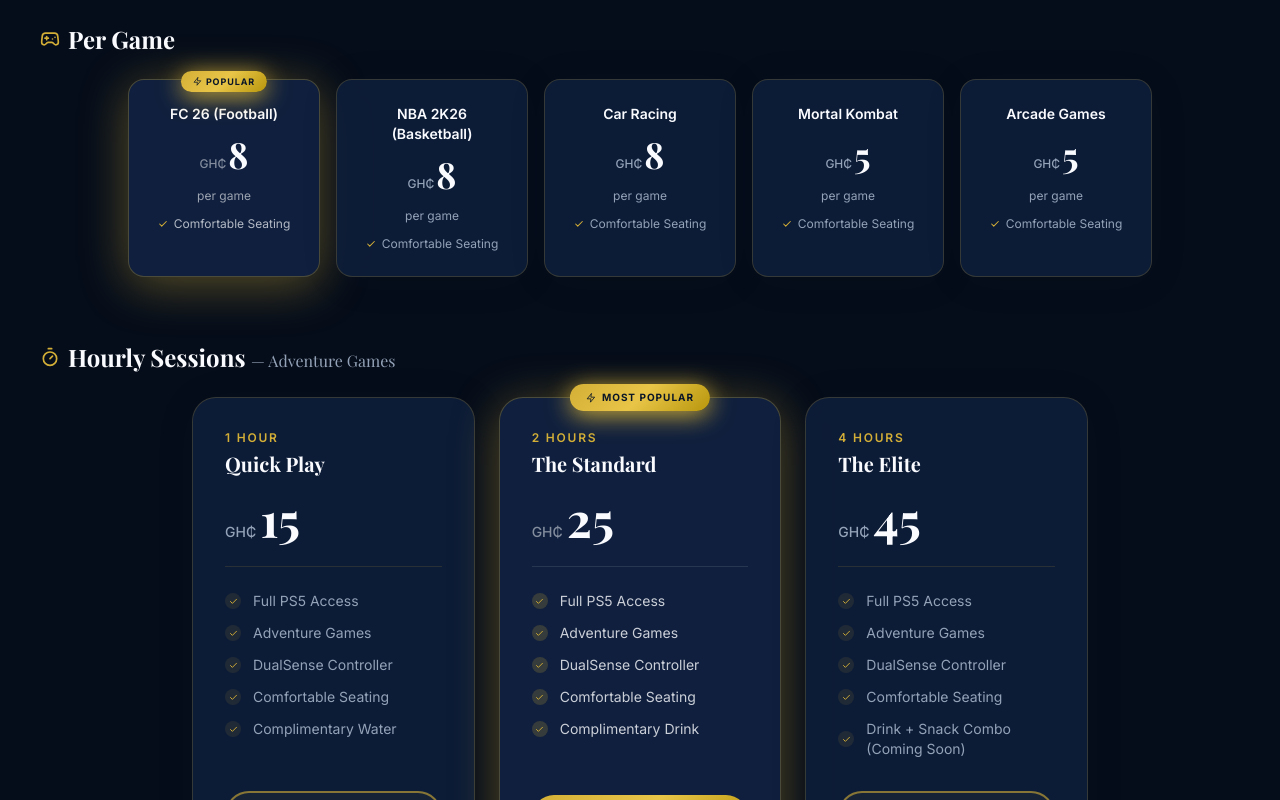
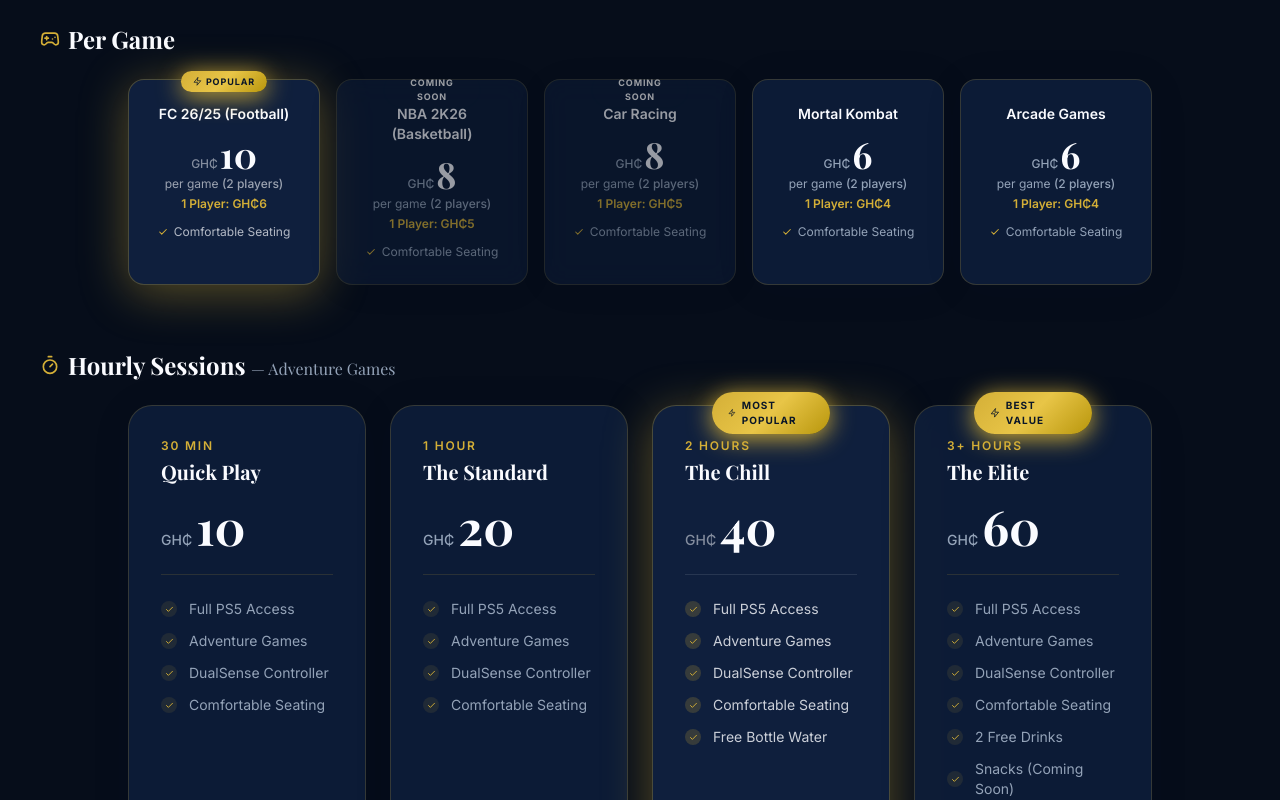
Before and after one commit to raphaelerbynn/game-website, a React (Vite) app: page / in a window 1280 px wide. Shown: the part 3780-4580 px from the top of the page. Built offline with nearby package versions, Linux system fonts and the light colour scheme; a web font is replaced by a local one.

Commit message:
UPDATE: Price adjustment for games

```diff
--- a/src/components/Pricing.jsx
+++ b/src/components/Pricing.jsx
@@ -6,8 +6,8 @@ import { useApp } from '../context/AppContext'
 const hourlyPlans = [
   {
     name: 'Quick Play',
-    duration: '1 Hour',
-    price: 15,
+    duration: '30 Min',
+    price: 10,
     currency: 'GH₵',
     tag: null,
     features: [
@@ -15,14 +15,27 @@ const hourlyPlans = [
       'Adventure Games',
       'DualSense Controller',
       'Comfortable Seating',
-      'Complimentary Water',
     ],
     highlight: false,
   },
   {
     name: 'The Standard',
+    duration: '1 Hour',
+    price: 20,
+    currency: 'GH₵',
+    tag: null,
+    features: [
+      'Full PS5 Access',
+      'Adventure Games',
+      'DualSense Controller',
+      'Comfortable Seating',
+    ],
+    highlight: false,
+  },
+  {
+    name: 'The Chill',
     duration: '2 Hours',
-    price: 25,
+    price: 40,
     currency: 'GH₵',
     tag: 'Most Popular',
     features: [
@@ -30,33 +43,34 @@ const hourlyPlans = [
       'Adventure Games',
       'DualSense Controller',
       'Comfortable Seating',
-      'Complimentary Drink',
+      'Free Bottle Water',
     ],
     highlight: true,
   },
   {
     name: 'The Elite',
-    duration: '4 Hours',
-    price: 45,
+    duration: '3+ Hours',
+    price: 60,
     currency: 'GH₵',
-    tag: null,
+    tag: 'Best Value',
     features: [
       'Full PS5 Access',
       'Adventure Games',
       'DualSense Controller',
       'Comfortable Seating',
-      'Drink + Snack Combo (Coming Soon)',
+      '2 Free Drinks',
+      'Snacks (Coming Soon)',
     ],
     highlight: false,
   },
 ]
 
 const perGamePricing = [
-  { game: 'FC 26 (Football)',   price: 8, currency: 'GH₵', highlight: true },
-  { game: 'NBA 2K26 (Basketball)', price: 8, currency: 'GH₵', highlight: false },
-  { game: 'Car Racing',         price: 8, currency: 'GH₵', highlight: false },
-  { game: 'Mortal Kombat',      price: 5, currency: 'GH₵', highlight: false },
-  { game: 'Arcade Games',       price: 5, currency: 'GH₵', highlight: false },
+  { game: 'FC 26/25 (Football)',       price: 10, soloPrice: 6, currency: 'GH₵', highlight: true,  unavailable: false },
+  { game: 'NBA 2K26 (Basketball)',  price: 8,  soloPrice: 5, currency: 'GH₵', highlight: false, unavailable: true },
+  { game: 'Car Racing',            price: 8,  soloPrice: 5, currency: 'GH₵', highlight: false, unavailable: true },
+  { game: 'Mortal Kombat',         price: 6,  soloPrice: 4, currency: 'GH₵', highlight: false, unavailable: false },
+  { game: 'Arcade Games',          price: 6,  soloPrice: 4, currency: 'GH₵', highlight: false, unavailable: false },
 ]
 
 function FadeIn({ children, delay = 0 }) {
@@ -106,14 +120,25 @@ export default function Pricing() {
           {perGamePricing.map((item, i) => (
             <FadeIn key={item.game} delay={i * 0.07}>
               <motion.div
-                whileHover={{ y: -4 }}
+                whileHover={{ y: item.unavailable ? 0 : -4 }}
                 transition={{ type: 'spring', stiffness: 300 }}
                 className={`relative rounded-2xl p-6 text-center h-full flex flex-col items-center
-                  ${item.highlight
-                    ? 'bg-navy dark:bg-navy-2 text-ivory shadow-gold-lg border border-gold/30'
-                    : 'card-glass text-navy dark:text-ivory'
+                  ${item.unavailable
+                    ? 'card-glass text-navy dark:text-ivory opacity-60'
+                    : item.highlight
+                      ? 'bg-navy dark:bg-navy-2 text-ivory shadow-gold-lg border border-gold/30'
+                      : 'card-glass text-navy dark:text-ivory'
                   }`}>
-                {item.highlight && (
+                {item.unavailable && (
+                  <div className="absolute -top-3 left-1/2 -translate-x-1/2">
+                    <span className="inline-flex items-center gap-1 bg-slate-500
+                                     text-white text-[9px] font-bold tracking-widest
+                                     uppercase px-3 py-1 rounded-full shadow-sm">
+                      Coming Soon
+                    </span>
+                  </div>
+                )}
+                {item.highlight && !item.unavailable && (
                   <div className="absolute -top-3 left-1/2 -translate-x-1/2">
                     <span className="inline-flex items-center gap-1 bg-gold-gradient
                                      text-navy text-[9px] font-bold tracking-widest
@@ -126,7 +151,7 @@ export default function Pricing() {
                 <p className={`text-sm font-semibold mb-3 ${item.highlight ? 'text-ivory' : 'text-navy dark:text-ivory'}`}>
                   {item.game}
                 </p>
-                <div className="flex items-end gap-0.5 mb-4">
+                <div className="flex items-end gap-0.5 mb-1">
                   <span className={`text-xs font-medium ${item.highlight ? 'text-ivory/50' : 'text-slate dark:text-slate-2'}`}>
                     {item.currency}
                   </span>
@@ -134,8 +159,11 @@ export default function Pricing() {
                     {item.price}
                   </span>
                 </div>
-                <p className={`text-xs ${item.highlight ? 'text-ivory/60' : 'text-slate dark:text-slate-2'}`}>
-                  per game
+                <p className={`text-xs mb-1 ${item.highlight ? 'text-ivory/60' : 'text-slate dark:text-slate-2'}`}>
+                  per game <span className="font-medium">(2 players)</span>
+                </p>
+                <p className={`text-xs font-semibold ${item.highlight ? 'text-gold' : 'text-gold'}`}>
+                  1 Player: {item.currency}{item.soloPrice}
                 </p>
                 <div className="flex items-center gap-1.5 mt-3">
                   <Check size={10} className="text-gold" strokeWidth={2.5} />
@@ -156,7 +184,7 @@ export default function Pricing() {
           </div>
         </FadeIn>
 
-        <div className="grid md:grid-cols-3 gap-6 items-stretch max-w-4xl mx-auto">
+        <div className="grid sm:grid-cols-2 lg:grid-cols-4 gap-6 items-stretch max-w-5xl mx-auto">
           {hourlyPlans.map((plan, i) => (
             <FadeIn key={plan.name} delay={i * 0.1}>
               <motion.div
```
